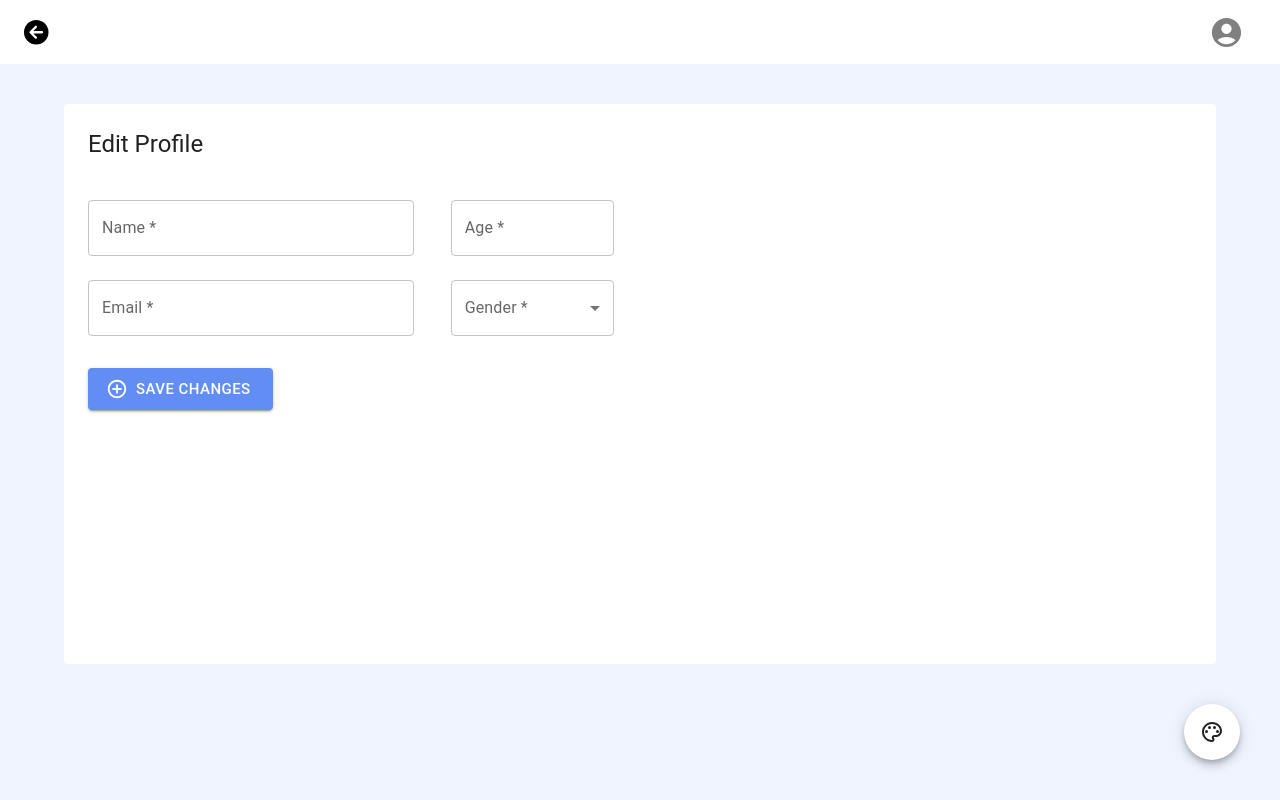
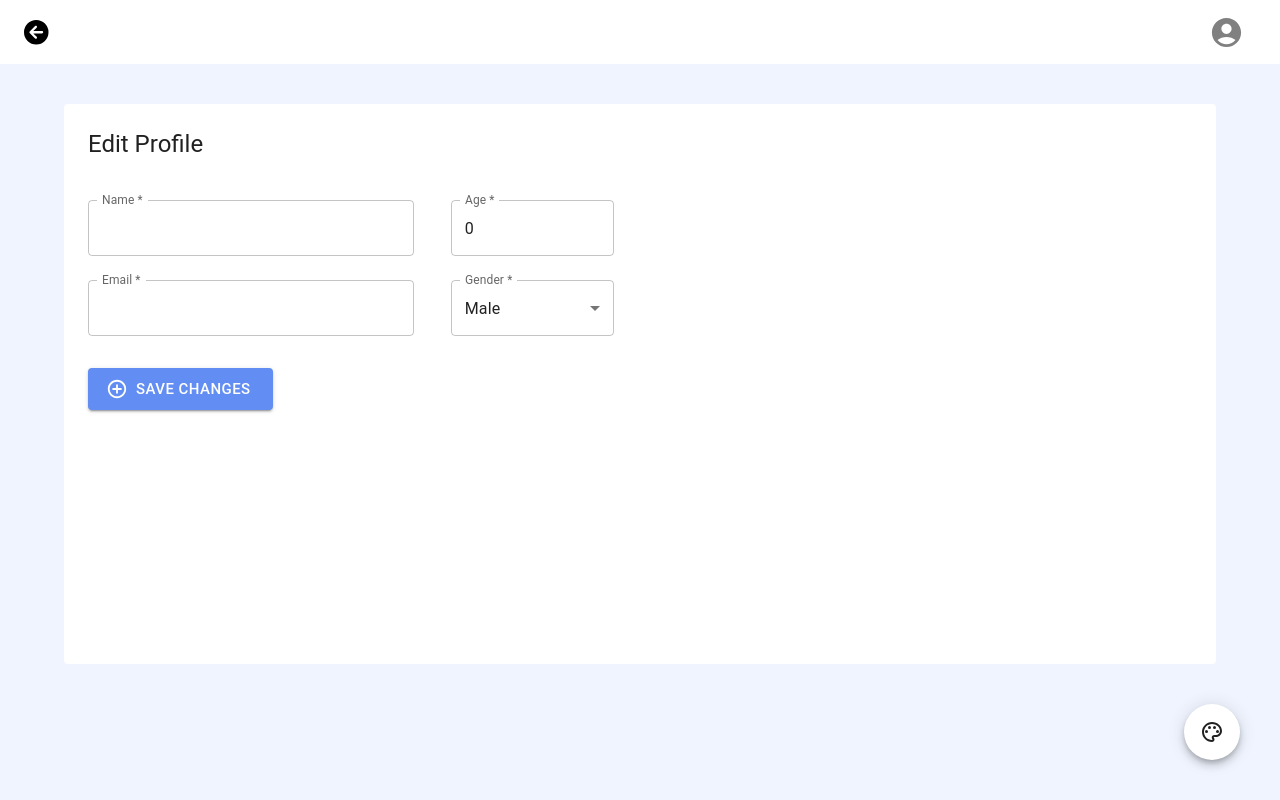
Before and after one commit to JK1997/assignment-cms-beta-werkz, a React (Create React App) app: page /editStaff/1 in a window 1280 px wide. Built offline with nearby package versions, Linux system fonts and the light colour scheme.

Commit message:
Fetch particular staff data to edit page

```diff
--- a/src/SignIn.tsx
+++ b/src/SignIn.tsx
@@ -65,7 +65,7 @@ export default function SignIn () {
                             sx={{ mt: 3, mb: 2 }}
                             onClick={() => { goToStaffList() }}
                         >
-                            Sign In
+                            Login
                         </Button>
                     </Box>
                 </Box>
--- a/src/staffPages/EditStaff.tsx
+++ b/src/staffPages/EditStaff.tsx
@@ -3,17 +3,23 @@ import React, {useEffect, useState } from 'react'
 import ColorPalette from './ColorPalette'
 import TopNav from './TopNav'
 import tinycolor from 'tinycolor2';
-import { useForm, SubmitHandler } from 'react-hook-form';
+import { useForm, SubmitHandler  } from 'react-hook-form';
 import AddCircleOutlineIcon from '@mui/icons-material/AddCircleOutline'
 import { useNavigate, useParams } from 'react-router-dom';
 
 
 export default function EditStaff () {
     const navigate = useNavigate()
-    const {id} = useParams()
+    const {id} = useParams<{id: string}>()
     const [selectedColor, setSelectedColor] = useState('#628DF2'); // Default color
     const [successMsg, setSuccessMsg] = useState("");
-    const [staffs, setStaffs] = useState<Array<{ name: string, gender: string, age: number, email: string }>>([])
+    const [staffs, setStaffs] = useState<Array<{ id: number, name: string, gender: string, age: number, email: string }>>([])
+    const [staffData, setStaffData] = useState({
+        name: '',
+        gender: '',
+        age: 0,
+        email: ''
+    });
 
     const handleColorChange = (color: string) => {
         setSelectedColor(color)
@@ -30,16 +36,17 @@ export default function EditStaff () {
         register,
         handleSubmit,
         formState: { errors },
+        setValue,
         reset
     } = useForm<FormData>();
 
 
     const onSubmit: SubmitHandler<FormData> = (data) => {
-        setStaffs((prevStaffs) => [...prevStaffs, data])
+        /*setStaffs((prevStaffs) => [...prevStaffs, data])
         const existingStaffs = JSON.parse(localStorage.getItem('staffs') || '[]')
         const updatedStaffs = [...existingStaffs, data]
-        localStorage.setItem('staffs', JSON.stringify(updatedStaffs))
-        setSuccessMsg("Staff is created successfully.")
+        localStorage.setItem('staffs', JSON.stringify(updatedStaffs))*/
+        setSuccessMsg("Staff profile updated  successfully.")
         reset()
         setTimeout(() => {
             navigate('/staffList')
@@ -47,8 +54,30 @@ export default function EditStaff () {
     };
 
     useEffect(() => {
-        console.log(staffs)
-    }, [staffs])
+        // Fetch staff data from localStorage based on the ID
+        if(id){
+            const fetchStaffData = () => {
+                const savedStaffs = JSON.parse(localStorage.getItem('staffs') || '[]');
+                const selectedStaff = savedStaffs.find((staff: { id: number; }) => staff.id === parseInt(id, 10));
+
+                if (selectedStaff) {
+                    console.log('Setting staff data:', selectedStaff);
+                    setStaffData(selectedStaff);
+
+                    // Set default value of gender field
+                    console.log('staffData.gender ' + selectedStaff.gender)
+                    // setValue('gender', selectedStaff.gender || 'Male')
+                    console.log('staffData after set:', staffData)
+                }
+            };
+
+            fetchStaffData();
+        }
+    }, [id, setValue]);
+
+    useEffect(() => {
+        reset(staffData);
+    }, [staffData, reset]);
 
     return(
         <React.Fragment>
@@ -68,12 +97,14 @@ export default function EditStaff () {
                                             label="Name *"
                                             type="text"
                                             sx={{ width: '90%' }}
+                                            InputLabelProps={{ shrink: true }}
                                             {...register("name", {
                                                 required: "Name is required."
                                             })}
                                             inputProps={{ maxLength: 20 }}
                                             error={!!errors.name}
                                             helperText={errors.name && "Name is required"}
+                                            defaultValue={staffData.name}
                                         />
                                     </div>
                                 </Grid>
@@ -89,6 +120,7 @@ export default function EditStaff () {
                                             InputProps={{ inputProps: { min: 13, max: 99 } }}
                                             error={!!errors.age}
                                             helperText={errors.age && "Age is required" }
+                                            defaultValue={staffData.age}
                                         />
                                     </div>
                                 </Grid>
@@ -100,6 +132,7 @@ export default function EditStaff () {
                                             label="Email *"
                                             type="email"
                                             sx={{ width: '90%' }}
+                                            InputLabelProps={{ shrink: true }}
                                             {...register("email", {
                                                 required: "Email is required.",
                                                 pattern: {
@@ -110,6 +143,7 @@ export default function EditStaff () {
                                             inputProps={{ maxLength: 30 }}
                                             error={!!errors.email}
                                             helperText={errors.email && errors.email.message}
+                                            defaultValue={staffData.email}
                                         />
                                     </div>
                                 </Grid>
@@ -120,9 +154,8 @@ export default function EditStaff () {
                                             select
                                             label="Gender *"
                                             sx={{ width: '90%' }}
-                                            {...register("gender", {
-                                                required: "Gender is required."
-                                            })}
+                                            value={staffData.gender || 'Male'}
+                                            onChange={(e) => setValue('gender', e.target.value)}
                                             error={!!errors.gender}
                                             helperText={errors.gender && "Gender is required" }
                                         >
```
